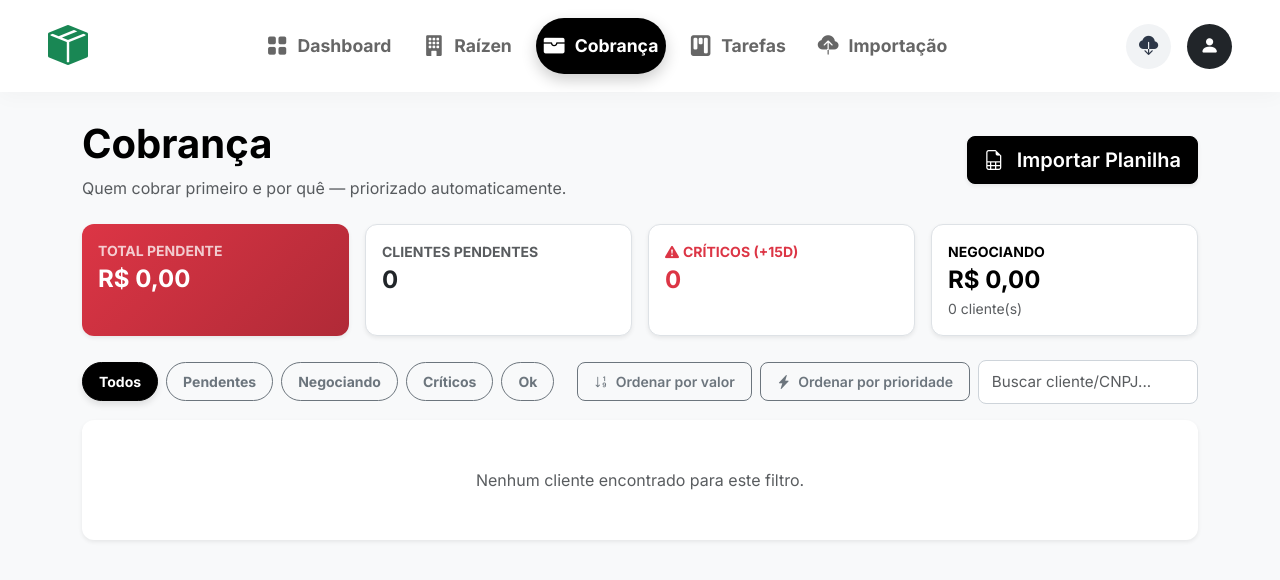
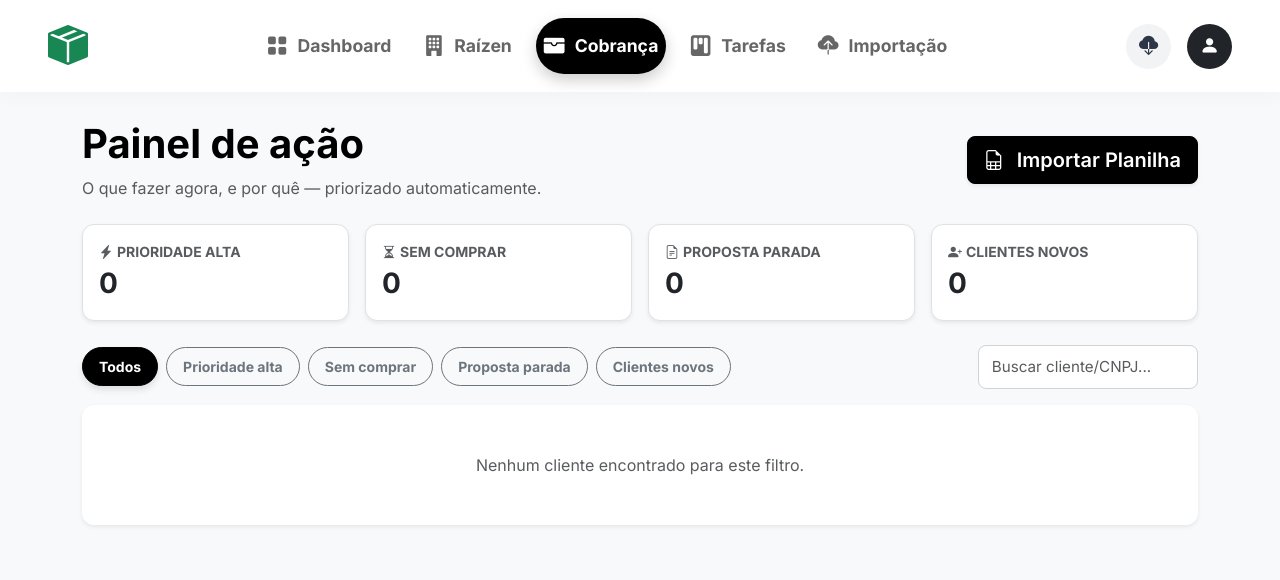
Before and after one commit to Mauricioprc/SistemaTrabalhoIDSafety, a Flask app: page /cobranca in a window 1280 px wide. Shown: the top 580 px of the page. Run offline with Flask 3, Linux system fonts and the light colour scheme; data that the repository does not hold is empty.

Commit message:
Substitui listagem de cobranca por Painel de Acao e reorganiza Cliente 360 (Fase 2)
Painel de acao unifica prioridade alta, sem comprar, proposta parada e clientes novos (Cliente sem nenhuma Proposta) em cards, filtros e lista unica, calculados em services/painel_acao.py sem alterar o modelo de dados. Cliente 360 reordenado: cabecalho com score, faixa de alerta com o motivo de prioridade, 4 metricas, propostas com status Pendente/Negociando/Ok, historico de NPS e bloco de contato — nenhuma funcionalidade existente foi removida. run.py agora respeita a env var PORT para o preview do harness.

Co-Authored-By: Claude Sonnet 5 <noreply@anthropic.com>

```diff
--- a/app/routes/cobranca.py
+++ b/app/routes/cobranca.py
@@ -4,6 +4,7 @@ from sqlalchemy.orm import joinedload
 from app.extensions import db
 from app.models import Cliente, Proposta
 from app.services.importacao.propostas import importar_propostas
+from app.services.painel_acao import montar_painel
 from app.services.priorizacao import CRITICO_DIAS, recalcular_todos
 
 bp = Blueprint('cobranca', __name__)
@@ -26,45 +27,17 @@ def cobranca():
         return redirect(url_for('cobranca.cobranca'))
 
     q = request.args.get('q', '')
-    filtro = request.args.get('filtro', 'todos')
-    ordenar = request.args.get('ordenar', '')
-    ordenar_valor = ordenar == 'valor'
-    ordenar_score = ordenar == 'score'
+    filtro = request.args.get('filtro', '')
 
-    todos_clientes = Cliente.query.options(joinedload(Cliente.propostas)).all()
-    total_pendente = sum(c.valor_pendente for c in todos_clientes)
-    total_negociando = sum(c.valor_negociando for c in todos_clientes)
-    qtd_pendentes = sum(1 for c in todos_clientes if c.status_cobranca == 'Pendente')
-    qtd_negociando = sum(1 for c in todos_clientes if c.status_cobranca == 'Negociando')
-    qtd_criticos = sum(1 for c in todos_clientes if c.dias_parado_maximo > CRITICO_DIAS)
+    todos_clientes = Cliente.query.options(
+        joinedload(Cliente.propostas),
+        joinedload(Cliente.indicador_retencao),
+    ).all()
 
-    clientes = todos_clientes
-    if q:
-        s = q.lower()
-        clientes = [c for c in clientes if s in (c.razao_social or '').lower() or s in (c.cnpj or '')]
+    contagens, linhas = montar_painel(todos_clientes, filtro, q)
 
-    if filtro == 'pendentes':
-        clientes = [c for c in clientes if c.status_cobranca == 'Pendente']
-    elif filtro == 'negociando':
-        clientes = [c for c in clientes if c.status_cobranca == 'Negociando']
-    elif filtro == 'criticos':
-        clientes = [c for c in clientes if c.dias_parado_maximo > CRITICO_DIAS]
-    elif filtro == 'ok':
-        clientes = [c for c in clientes if c.status_cobranca == 'Ok']
-
-    prioridade = {'Pendente': 0, 'Negociando': 1, 'Ok': 2}
-    if ordenar_score:
-        clientes.sort(key=lambda c: -(c.score_prioridade or 0))
-    elif ordenar_valor:
-        clientes.sort(key=lambda c: (prioridade.get(c.status_cobranca, 1), -c.valor_pendente))
-    else:
-        clientes.sort(key=lambda c: (prioridade.get(c.status_cobranca, 1), -c.dias_parado_maximo, -c.valor_pendente))
-
-    return render_template('clientes_lista.html', clientes=clientes, q=q, filtro=filtro,
-                           ordenar_valor=ordenar_valor, ordenar_score=ordenar_score,
-                           total_pendente=total_pendente, total_negociando=total_negociando,
-                           qtd_pendentes=qtd_pendentes, qtd_negociando=qtd_negociando,
-                           qtd_criticos=qtd_criticos, critico_dias=CRITICO_DIAS)
+    return render_template('clientes_lista.html', linhas=linhas, contagens=contagens,
+                           q=q, filtro=filtro, critico_dias=CRITICO_DIAS)
 
 
 @bp.route('/proposta/<int:id>/status/<status>')
--- a/run.py
+++ b/run.py
@@ -1,6 +1,8 @@
+import os
+
 from app import create_app
 
 app = create_app()
 
 if __name__ == '__main__':
-    app.run(debug=True)
+    app.run(debug=True, port=int(os.environ.get('PORT', 5000)))
--- a/static/style.css
+++ b/static/style.css
@@ -10,6 +10,16 @@
     --text-main: #2D3748;
     --text-muted: #718096;
     --white: #FFFFFF;
+
+    /* Cores de status/sinal usadas em badges e faixas de alerta */
+    --bg-danger: #f8d7da;
+    --text-danger: #b02a37;
+    --bg-warning: #fff3cd;
+    --text-warning: #997404;
+    --bg-accent: rgba(16, 139, 32, 0.12);
+    --text-accent: var(--accent);
+    --bg-success: #d1e7dd;
+    --text-success: #146c43;
 
     --shadow-sm: 0 2px 4px rgba(0,0,0,0.05);
     --shadow-md: 0 4px 6px -1px rgba(0, 0, 0, 0.1), 0 2px 4px -1px rgba(0, 0, 0, 0.06);
@@ -101,6 +111,15 @@ body {
     border: 1px solid #e0e0e0 !important; /* Borda visível */
 }
 
+.badge-soft-danger { background-color: var(--bg-danger); color: var(--text-danger); }
+.badge-soft-warning { background-color: var(--bg-warning); color: var(--text-warning); }
+.badge-soft-accent { background-color: var(--bg-accent); color: var(--text-accent); }
+.badge-soft-success { background-color: var(--bg-success); color: var(--text-success); }
+
+/* Faixa de alerta do motivo de prioridade no Cliente 360 */
+.faixa-alerta-danger { background-color: var(--bg-danger); color: var(--text-danger); border-radius: var(--radius); }
+.faixa-alerta-warning { background-color: var(--bg-warning); color: var(--text-warning); border-radius: var(--radius); }
+
 /* --- TABELAS --- */
 .table {
     margin-bottom: 0;
--- a/templates/clientes_lista.html
+++ b/templates/clientes_lista.html
@@ -4,131 +4,75 @@
 
 <div class="d-flex justify-content-between align-items-center mb-4 flex-wrap gap-3">
     <div>
-        <h1 class="fw-bold text-primary-custom">Cobrança</h1>
-        <p class="text-muted mb-0">Quem cobrar primeiro e por quê — priorizado automaticamente.</p>
+        <h1 class="fw-bold text-primary-custom">Painel de ação</h1>
+        <p class="text-muted mb-0">O que fazer agora, e por quê — priorizado automaticamente.</p>
     </div>
     <button class="btn btn-primary-custom shadow-sm btn-lg" data-bs-toggle="modal" data-bs-target="#modalUpload">
         <i class="bi bi-file-earmark-spreadsheet me-2"></i> Importar Planilha
     </button>
 </div>
 
-<!-- BARRA DE RESUMO -->
+{% set categorias = [
+    ('prioridade', 'Prioridade alta', 'bi-lightning-charge-fill', 'badge-soft-danger'),
+    ('sem_comprar', 'Sem comprar', 'bi-hourglass-split', 'badge-soft-warning'),
+    ('proposta_parada', 'Proposta parada', 'bi-file-earmark-text', 'badge-soft-accent'),
+    ('novo', 'Clientes novos', 'bi-person-plus-fill', 'badge-light'),
+] %}
+
+<!-- CARDS DE RESUMO -->
 <div class="row g-3 mb-4">
+    {% for chave, rotulo, icone, classe in categorias %}
     <div class="col-6 col-md-3">
-        <div class="card border-0 shadow-sm h-100" style="border-radius: 12px; background: linear-gradient(135deg, #dc3545 0%, #b02a37 100%); color: white;">
-            <div class="card-body p-3">
-                <div class="small text-uppercase fw-bold opacity-75">Total Pendente</div>
-                <div class="fs-4 fw-bold">{{ total_pendente | moeda }}</div>
+        <a href="{{ url_for('cobranca.cobranca', filtro=chave, q=q) }}" class="text-decoration-none">
+            <div class="card border shadow-sm h-100 {{ 'border-primary-custom' if filtro == chave }}" style="border-radius: 12px;">
+                <div class="card-body p-3">
+                    <div class="small text-uppercase fw-bold text-muted"><i class="bi {{ icone }} me-1"></i>{{ rotulo }}</div>
+                    <div class="fs-3 fw-bold text-dark">{{ contagens[chave] }}</div>
+                </div>
             </div>
-        </div>
+        </a>
     </div>
-    <div class="col-6 col-md-3">
-        <div class="card border shadow-sm h-100" style="border-radius: 12px;">
-            <div class="card-body p-3">
-                <div class="small text-uppercase fw-bold text-muted">Clientes Pendentes</div>
-                <div class="fs-4 fw-bold text-dark">{{ qtd_pendentes }}</div>
-            </div>
-        </div>
-    </div>
-    <div class="col-6 col-md-3">
-        <div class="card border shadow-sm h-100 {{ 'border-danger' if qtd_criticos > 0 }}" style="border-radius: 12px;">
-            <div class="card-body p-3">
-                <div class="small text-uppercase fw-bold text-danger"><i class="bi bi-exclamation-triangle-fill me-1"></i>Críticos (+{{ critico_dias }}d)</div>
-                <div class="fs-4 fw-bold text-danger">{{ qtd_criticos }}</div>
-            </div>
-        </div>
-    </div>
-    <div class="col-6 col-md-3">
-        <div class="card border shadow-sm h-100" style="border-radius: 12px;">
-            <div class="card-body p-3">
-                <div class="small text-uppercase fw-bold text-primary">Negociando</div>
-                <div class="fs-4 fw-bold text-primary">{{ total_negociando | moeda }}</div>
-                <div class="small text-muted">{{ qtd_negociando }} cliente(s)</div>
-            </div>
-        </div>
-    </div>
+    {% endfor %}
 </div>
 
-<!-- FILTROS RÁPIDOS -->
+<!-- FILTROS -->
 <div class="d-flex justify-content-between align-items-center mb-3 flex-wrap gap-2">
     <div class="d-flex gap-2 flex-wrap">
-        {% set filtros = [('todos', 'Todos'), ('pendentes', 'Pendentes'), ('negociando', 'Negociando'), ('criticos', 'Críticos'), ('ok', 'Ok')] %}
-        {% for valor, rotulo in filtros %}
-        <a class="btn btn-sm rounded-pill fw-bold px-3 {{ 'btn-primary-custom' if filtro == valor else 'btn-outline-secondary' }}"
-           href="{{ url_for('cobranca.cobranca', filtro=valor, q=q, ordenar='valor' if ordenar_valor else none) }}">
+        <a class="btn btn-sm rounded-pill fw-bold px-3 {{ 'btn-primary-custom' if not filtro else 'btn-outline-secondary' }}"
+           href="{{ url_for('cobranca.cobranca', q=q) }}">Todos</a>
+        {% for chave, rotulo, icone, classe in categorias %}
+        <a class="btn btn-sm rounded-pill fw-bold px-3 {{ 'btn-primary-custom' if filtro == chave else 'btn-outline-secondary' }}"
+           href="{{ url_for('cobranca.cobranca', filtro=chave, q=q) }}">
             {{ rotulo }}
         </a>
         {% endfor %}
     </div>
-    <div class="d-flex gap-2 align-items-center">
-        <a href="{{ url_for('cobranca.cobranca', filtro=filtro, q=q, ordenar='valor' if not ordenar_valor else none) }}"
-           class="btn btn-sm {{ 'btn-primary-custom' if ordenar_valor else 'btn-outline-secondary' }}">
-            <i class="bi bi-sort-numeric-down me-1"></i> Ordenar por valor
-        </a>
-        <a href="{{ url_for('cobranca.cobranca', filtro=filtro, q=q, ordenar='score' if not ordenar_score else none) }}"
-           class="btn btn-sm {{ 'btn-primary-custom' if ordenar_score else 'btn-outline-secondary' }}"
-           title="Ordena pelo score de priorização (services/priorizacao.py)">
-            <i class="bi bi-lightning-charge-fill me-1"></i> Ordenar por prioridade
-        </a>
-        <form method="GET" class="d-flex">
-            <input type="hidden" name="filtro" value="{{ filtro }}">
-            <input type="text" name="q" class="form-control form-control-sm" placeholder="Buscar cliente/CNPJ..." value="{{ q }}" style="width: 220px;">
-        </form>
-    </div>
+    <form method="GET" class="d-flex">
+        <input type="hidden" name="filtro" value="{{ filtro }}">
+        <input type="text" name="q" class="form-control form-control-sm" placeholder="Buscar cliente/CNPJ..." value="{{ q }}" style="width: 220px;">
+    </form>
 </div>
 
-<!-- LISTA COMO CARDS COMPACTOS -->
+<!-- LISTA UNIFICADA -->
 <div class="d-flex flex-column gap-2">
-    {% for cliente in clientes %}
-    {% set dias = cliente.dias_parado_maximo %}
-    <div class="card border shadow-sm {{ 'border-danger' if dias > critico_dias else '' }}" style="border-radius: 10px;">
+    {% for linha in linhas %}
+    {% set cliente = linha.cliente %}
+    <div class="card border shadow-sm" style="border-radius: 10px;">
         <div class="card-body py-3 d-flex align-items-center flex-wrap gap-3">
+            <div style="min-width: 100px;">
+                {% if linha.categoria == 'proposta_parada' %}
+                    <span class="badge {{ linha.classe_badge }}">{{ linha.valor_badge | moeda }}</span>
+                {% else %}
+                    <span class="badge {{ linha.classe_badge }}">{{ linha.valor_badge }}</span>
+                {% endif %}
+            </div>
+
             <div style="flex: 1 1 260px;">
                 <div class="fw-bold text-dark">{{ cliente.razao_social }}</div>
                 <small class="text-muted">
-                    <span class="badge bg-light text-secondary border">{{ cliente.cnpj | cnpj }}</span> &middot;
-                    {{ cliente.propostas | length }} proposta(s)
+                    <span class="badge badge-light border me-1">{{ cliente.cnpj | cnpj }}</span>
+                    {{ linha.motivo }}
                 </small>
-            </div>
-
-            <div class="text-center" style="min-width: 130px;" title="{{ cliente.motivo_prioridade or '' }}">
-                {% if cliente.score_prioridade %}
-                    <span class="badge {{ 'bg-danger' if cliente.score_prioridade >= 100 else 'bg-warning text-dark' }}">
-                        <i class="bi bi-lightning-charge-fill me-1"></i>{{ cliente.score_prioridade }}
-                    </span>
-                {% else %}
-                    <span class="text-muted small">—</span>
-                {% endif %}
-            </div>
-
-            <div class="text-center" style="min-width: 100px;">
-                {% if cliente.status_cobranca == 'Pendente' and dias > 0 %}
-                    <span class="badge {{ 'bg-danger' if dias > critico_dias else 'bg-warning text-dark' }}">
-                        <i class="bi bi-stopwatch me-1"></i>{{ dias }} dias
-                    </span>
-                {% else %}
-                    <span class="text-muted small">—</span>
-                {% endif %}
-            </div>
-
-            <div class="text-center" style="min-width: 140px;">
-                {% if cliente.valor_pendente > 0 %}
-                    <span class="badge bg-danger text-white px-3 py-2" style="font-size: 0.9em;">{{ cliente.valor_pendente | moeda }}</span>
-                {% elif cliente.valor_negociando > 0 %}
-                    <span class="badge bg-primary text-white px-3 py-2" style="font-size: 0.9em;">{{ cliente.valor_negociando | moeda }}</span>
-                {% else %}
-                    <span class="text-success fw-bold small">Quitado</span>
-                {% endif %}
-            </div>
-
-            <div style="min-width: 110px;">
-                {% if cliente.status_cobranca == 'Pendente' %}
-                    <span class="badge bg-warning text-dark">Pendente</span>
-                {% elif cliente.status_cobranca == 'Negociando' %}
-                    <span class="badge bg-primary">Negociando</span>
-                {% else %}
-                    <span class="badge bg-success">Ok</span>
-                {% endif %}
             </div>
 
             <div class="d-flex gap-1">
@@ -137,13 +81,12 @@
                     <i class="bi bi-whatsapp"></i>
                 </a>
                 {% endif %}
-                {% if cliente.emails_cobranca %}
-                <a href="mailto:{{ cliente.emails_cobranca }}?subject=Propostas Pendentes - {{ cliente.razao_social }}" class="btn btn-sm btn-outline-secondary" title="E-mail">
-                    <i class="bi bi-envelope"></i>
-                </a>
-                {% endif %}
                 <a href="/cliente/{{ cliente.id }}" class="btn btn-sm btn-outline-primary-custom fw-bold">
-                    Cobrar <i class="bi bi-arrow-right ms-1"></i>
+                    {% if linha.categoria == 'novo' %}
+                        Fazer primeiro contato <i class="bi bi-arrow-right ms-1"></i>
+                    {% else %}
+                        Ver cliente <i class="bi bi-arrow-right ms-1"></i>
+                    {% endif %}
                 </a>
             </div>
         </div>
```
Also changed, not shown: app/services/painel_acao.py (added, +106 -0 lines), templates/detalhe_cliente.html (+118 -121 lines), .claude/launch.json.
